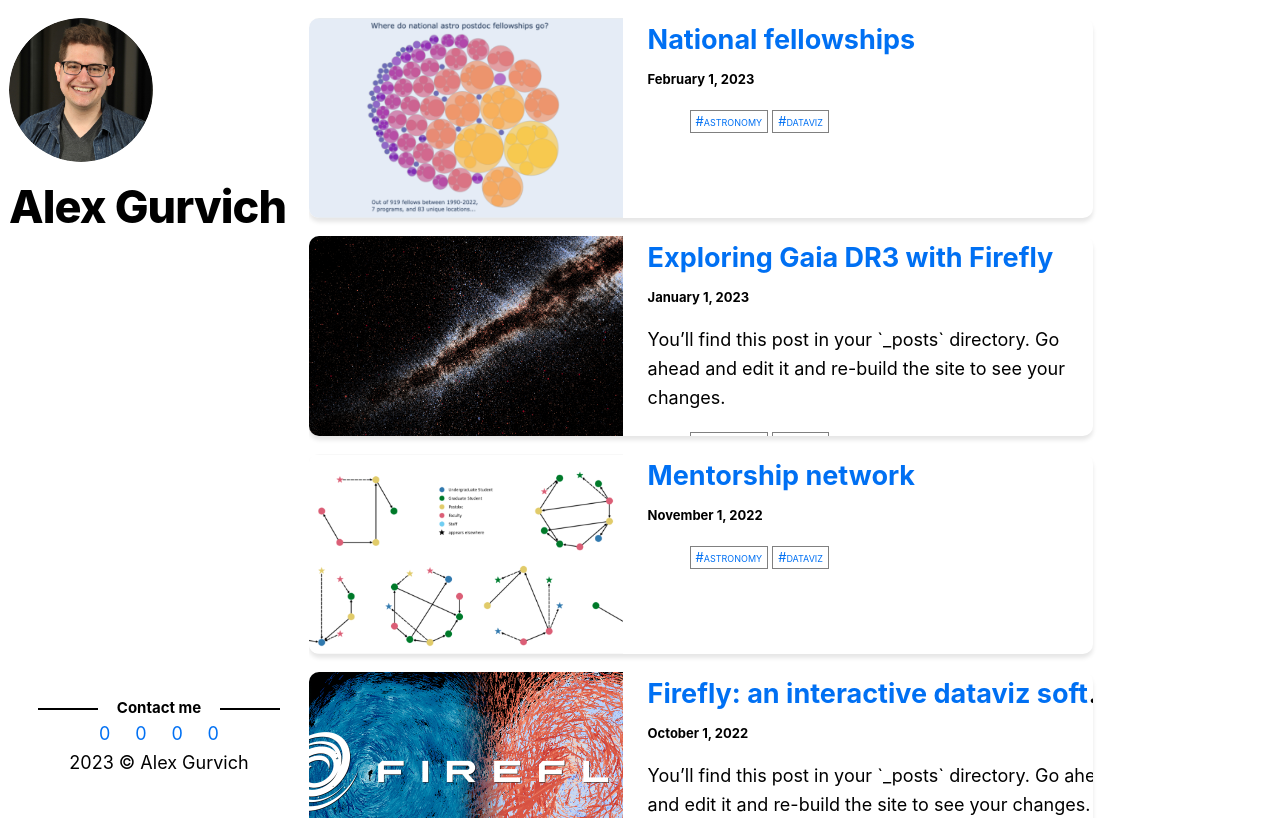
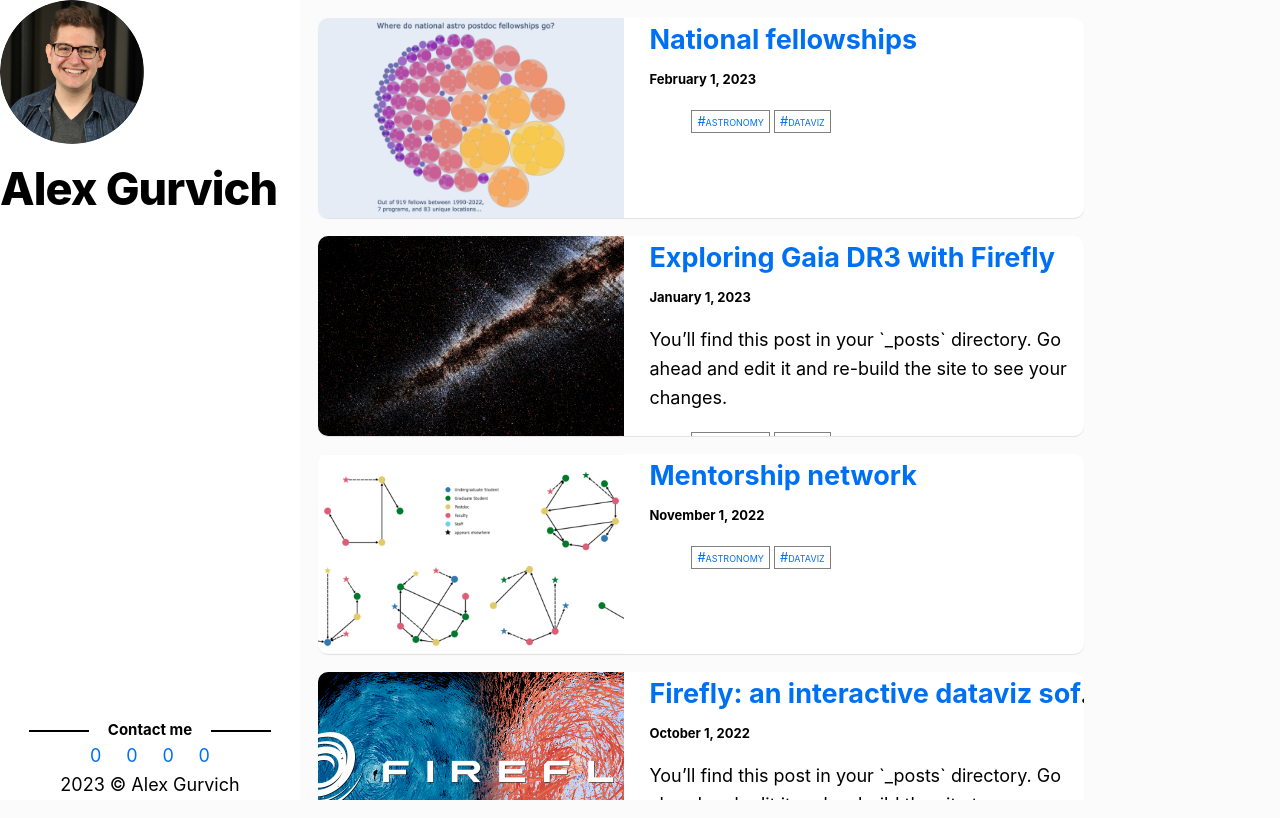
Before and after one commit to agurvich/agurvich.github.io, a Next.js app: page / in a window 1280 px wide. Built offline with nearby package versions, Linux system fonts and the light colour scheme.

Commit message:
play with background colors to make sidebar and blog posts pop a bit more

```diff
--- a/components/layout.js
+++ b/components/layout.js
@@ -46,7 +46,7 @@ function Copyright({ name }){
 
 function Sidebar(){
     return (
-    <div className={styles.sidebar}>
+    <aside className={styles.sidebar}>
         <header>
             <Link href="/">
                 <Image
@@ -71,7 +71,7 @@ function Sidebar(){
             {/* lets do the copyright info */}
             <Copyright name={name} />
         </footer>
-    </div>
+    </aside>
     );
 }
 
@@ -88,7 +88,7 @@ export default function Layout({ children, home, ...rest}) {
             <Sidebar />
 
             {/* main content goes here */}
-            <main style={{'display':'flex','overflow':'auto'}}>
+            <main className={styles.content}>
                 {children}
             </main>
 
--- a/components/layout.module.css
+++ b/components/layout.module.css
@@ -1,8 +1,6 @@
 .container {
   width:100%;
   display:flex;
-  margin-top:1rem;
-  margin-left:0.5rem;
   height: 100vh;
   }
 
@@ -12,7 +10,15 @@
   vertical-align: top;
   min-width:300px;
   justify-content: space-between;
-  height:95vh;
+  height:100vh;
+  background-color:white;
+}
+
+.content{
+  padding-top:1rem;
+  display:flex;
+  overflow:scroll;
+  flex-direction:column;
 }
 
 .footer {
--- a/components/postGrid.module.css
+++ b/components/postGrid.module.css
@@ -1,6 +1,7 @@
 .listItem {
-    margin: 0 0 1rem;
-    box-shadow: 0px 4px 4px rgba(0, 0, 0, 0.1);
+    margin-bottom: 1rem;
+    margin-left: 1rem;
+    box-shadow: 0px 1px 1px rgba(0, 0, 0, 0.1);
     transition: all 0.3s ease-in-out;
     border-radius: 10px;
     overflow:hidden;
@@ -8,6 +9,7 @@
     display:flex;
     align-items:center;
     height:200px;
+    background-color:white;
 }
 
 .listItem:hover{
--- a/styles/globals.css
+++ b/styles/globals.css
@@ -6,6 +6,7 @@ body {
     Cantarell, Fira Sans, Droid Sans, Helvetica Neue, sans-serif;
   line-height: 1.6;
   font-size: 18px;
+  background-color: #fbfbfb;
 }
 
 * {
```
